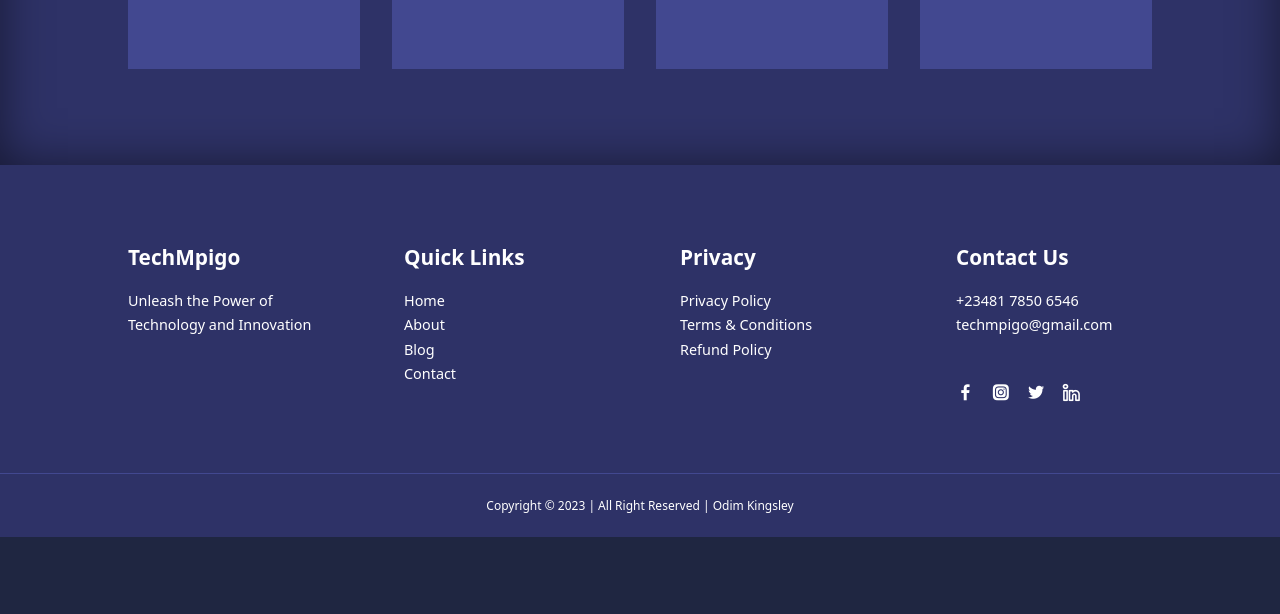
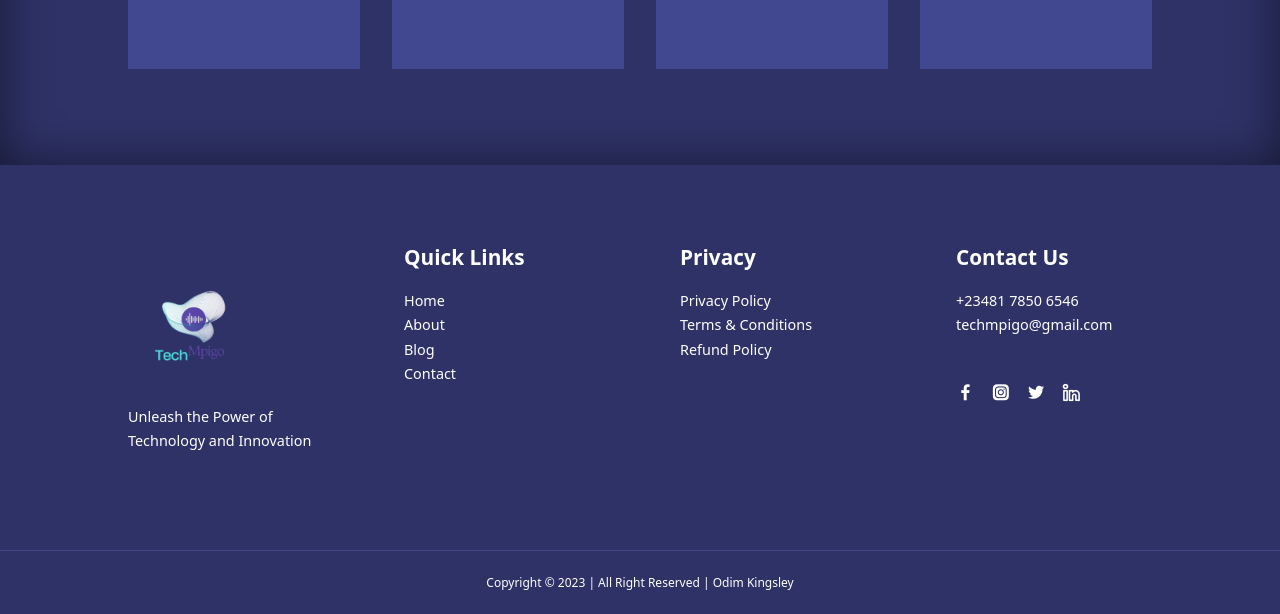
Before and after one commit to okekingscodes/TechMpigo, a plain HTML site: page about.html in a window 1280 px wide. Shown: the part 1546-2160 px from the top of the page. Before the commit the page ends 2083 px from the top, so only its background shows below. Drawn offline with nearby package versions, Linux system fonts and the light colour scheme.

Commit message:
Logo added

```diff
--- a/about.html
+++ b/about.html
@@ -12,7 +12,7 @@
 <body>
     <nav>
         <div class="container nav__container">
-            <a href="index.html"><h4>TechMpigo</h4></a>
+            <a href="index.html"><img src="images/techmpigo-logo.png" alt="Logo" class="logo"></a>
             <ul class="nav__menu">
                 <li><a href="index.html">Home</a></li>
                 <li><a href="blog.html">Blog</a></li>
@@ -188,7 +188,7 @@
 <footer>
     <div class="container footer__container">
         <div class="footer__1">
-            <a href="index.html" class="footer__logo"><h4>TechMpigo</h4></a>
+            <a href="index.html"><img src="images/techmpigo-logo.png" alt="Logo" class="logo"></a>
             <p>Unleash the Power of Technology and Innovation</p>
         </div>
 
--- a/stylesheet/about.css
+++ b/stylesheet/about.css
@@ -1,3 +1,9 @@
+.logo {
+    width: 100%;
+    height: 150px;
+    margin-top: 10px;
+    margin-left: -35px;
+}
 /* --------- Adding CSS to the achievements sections-----------*/
 .about__achievements {
     margin-top: 3rem;
--- a/stylesheet/contact.css
+++ b/stylesheet/contact.css
@@ -1,3 +1,9 @@
+.logo {
+    width: 100%;
+    height: 150px;
+    margin-top: 10px;
+    margin-left: -35px;
+}
 .contact__container {
     background: var(--color-bg1);
     padding: 4rem;
--- a/stylesheet/main.css
+++ b/stylesheet/main.css
@@ -139,6 +139,12 @@ nav button {
 }
 .nav__menu a:hover {
     color: var(--color-bg2);
+}
+.logo {
+    width: 100%;
+    height: 150px;
+    margin-top: 10px;
+    margin-left: -35px;
 }
 
 /*--------------Header ---------------*/
```
Also changed, not shown: contact.html (+2 -2 lines), index.html (+2 -2 lines), images/techmpigo-logo.png (added).
